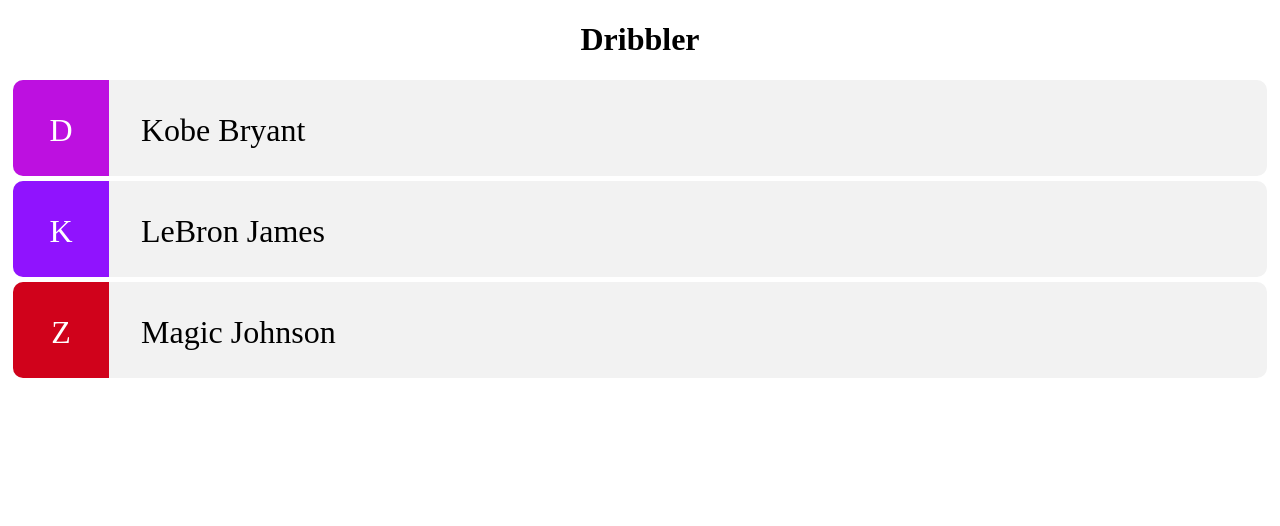
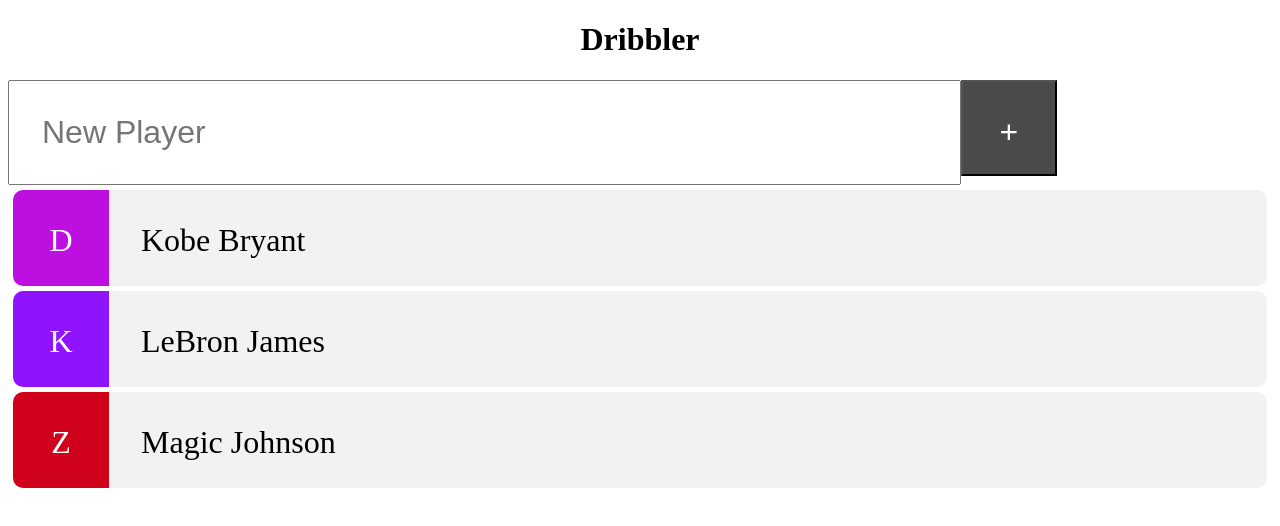
Before and after one commit to FACEnxt/dribbler, an Angular app: page / in a window 1280 px wide. Shown: the top 526 px of the page. Built offline with nearby package versions, Linux system fonts and the light colour scheme.

Commit message:
Step 3.2 Add new players with PlayerService

```diff
--- a/src/app/player.service.ts
+++ b/src/app/player.service.ts
@@ -7,7 +7,13 @@
 
   constructor() { }
 
+  private players : PlayerClass[] = PLAYERS;
   getPlayers() : PlayerClass[] {
-    return PLAYERS ;
+    return this.players ;
   }
+  addPlayer(name: string): void{
+   var newPlayer = {name:name,keyCode:'A',color:'#341122'};
+   this.players.push(newPlayer);
+ }
+
 }
--- a/src/app/players/players.component.css
+++ b/src/app/players/players.component.css
@@ -21,3 +21,22 @@
 {
   margin-left: 1em;
 }
+/** New Player Input **/
+.new_player input
+{
+ font-size: 2em;
+ padding: 1em;
+ width: 70%;
+}
+.new_player button
+{
+ background-color: #4A4A4A;
+ color: #ffffff;
+ cursor: pointer;
+ display: inline-block;
+ font-size: 2em;
+ height: 3em;
+ padding: 1em;
+ text-align: center;
+ width: 3em;
+}
--- a/src/app/players/players.component.html
+++ b/src/app/players/players.component.html
@@ -1,5 +1,9 @@
+<div class="new_player">
+  <input #newPlayerName placeholder="New Player"/>
+  <button (click)="playerservice.addPlayer(newPlayerName.value); newPlayerName.value=''"> + </button>
+</div>
 <div class="players">
-  <div class="player" *ngFor="let player of players">
+  <div class="player" *ngFor="let player of playerservice.getPlayers()">
     <span
     class="keycode" [style.backgroundColor]="player.color" >{{ player.keyCode}}</span>
     <span class="name">{{ player.name }}</span>
--- a/src/app/players/players.component.ts
+++ b/src/app/players/players.component.ts
@@ -1,6 +1,6 @@
 import { Component, OnInit } from '@angular/core';
 import { PlayerClass } from '../player';
-import { PLAYERS } from '../player-stock';
+import {PlayerService} from '../player.service';
 
 @Component({
   selector: 'app-players',
@@ -8,8 +8,7 @@
   styleUrls: ['./players.component.css']
 })
 export class PlayersComponent implements OnInit {
-  private players : PlayerClass[] = PLAYERS;
-  constructor() { }
+  constructor(private playerservice : PlayerService) { }
 
   ngOnInit() {
   }
```
